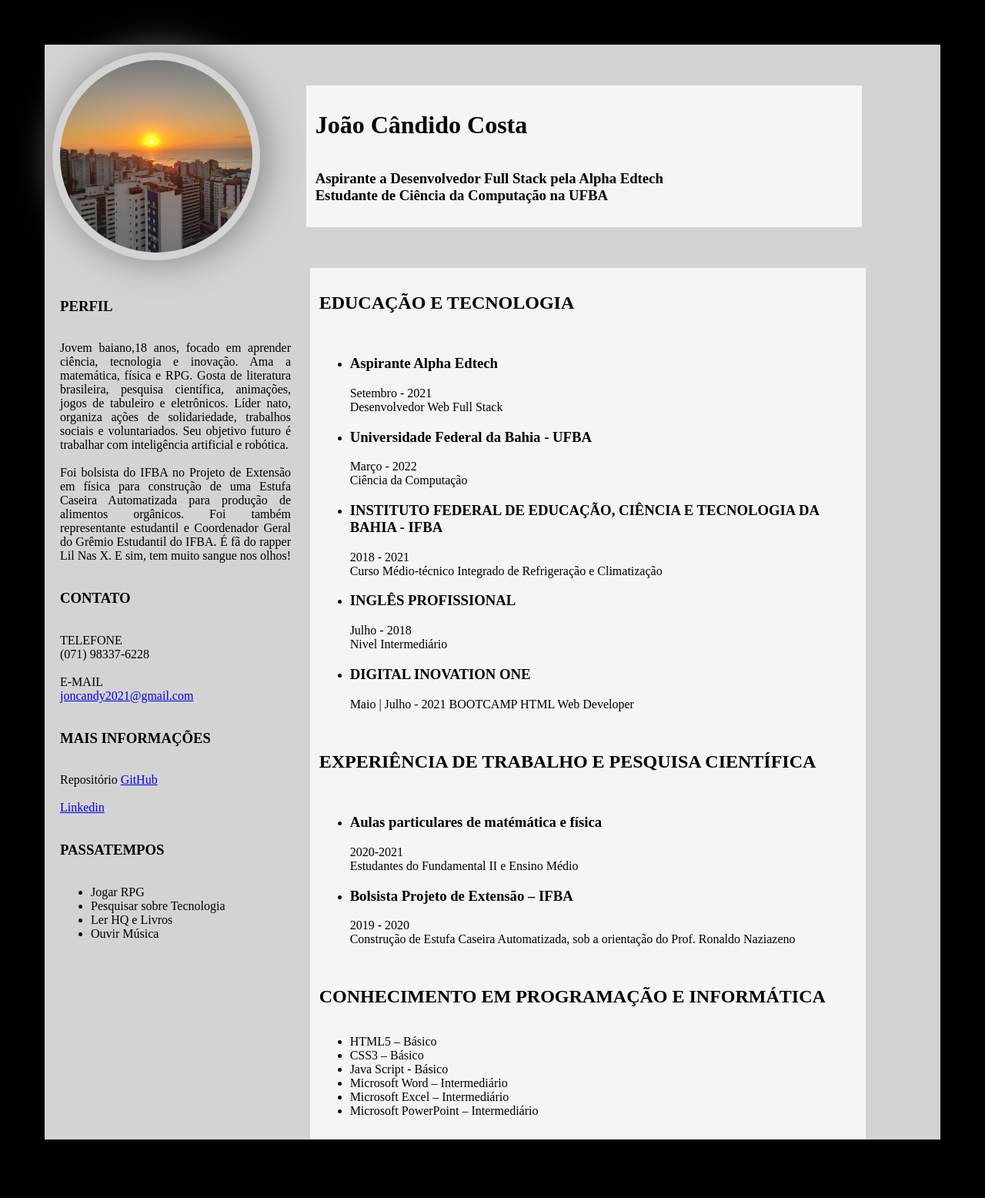
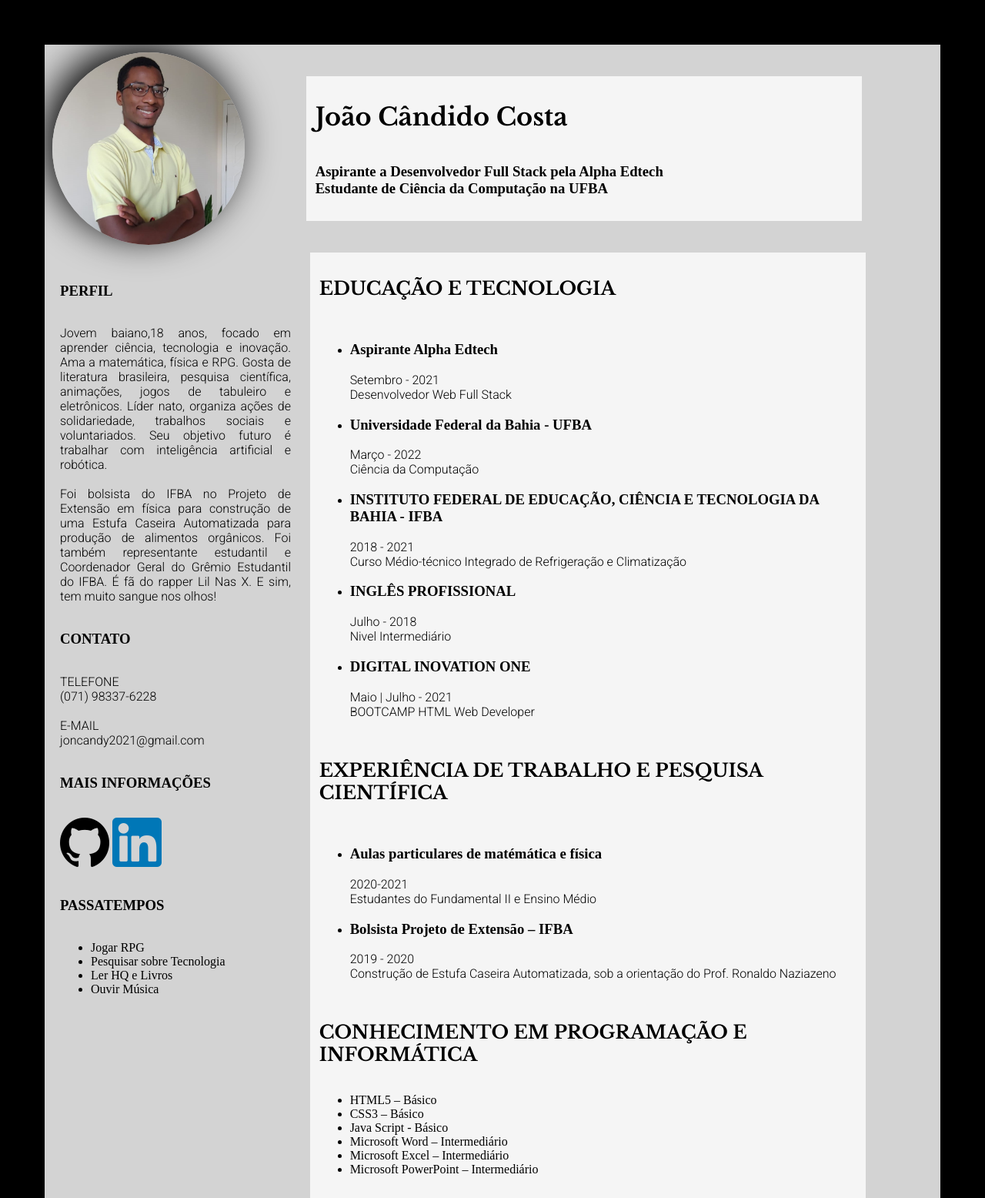
Before and after one commit to JonzCandy/Meu-Curriculo, a plain HTML site: page index.html in a window 1280 px wide. Shown: the whole page at 77% size. Drawn offline with nearby package versions, Linux system fonts and the light colour scheme.

Commit message:
Estilização Links e imagens

```diff
--- a/index.html
+++ b/index.html
@@ -10,13 +10,16 @@
 
         <!--Configurações de Estilo-->
         <link rel="stylesheet" href="style.css" />
+        <link rel="preconnect" href="https://fonts.googleapis.com" />
+        <link rel="preconnect" href="https://fonts.gstatic.com" crossorigin />
+        <link href="https://fonts.googleapis.com/css2?family=Libre+Baskerville:wght@700&family=Roboto:wght@300&display=swap" rel="stylesheet" />
 
         <!--Configurações do Open Graph-->
         <meta property="og:url" content="" />
         <meta property="og:type" content="website" />
         <meta property="og:title" content="My curriculum" />
-        <meta property="og:description" content="Cursando Ciência da Computação UFBA | Aspirante a Desenvolvedor Full Stack pela Alpha Edtech" />
-        <meta property="og:image" content="">
+        <meta property="og:description" content="Cursando Ciência da Computação UFBA | Aspirante a Desenvolvedor Full Stack pela Alpha Edtech | Venha saber mais sobre mim" />
+        <meta property="og:image" content="#" />
         <meta property="og:image:width" content="auto" />
         <meta property="og:image:height" content="430" />
         <meta property="og:image:alt" content="Minha foto do curriculo" />
@@ -24,7 +27,7 @@
 
     <body>
         <header>
-            <img class="foto" src="imgs/e2085b1f-dae2-4c19-b00c-790310c282e6.jpg" alt="minha foto principal do curriculo">
+            <img class="foto" src="imgs/minhafoto.jpg" alt="minha foto principal do curriculo" srcset="" />
             <div class="headtext">
                 <h1>João Cândido Costa</h1>
                 <h3>
@@ -46,7 +49,7 @@
                 <p>
                     TELEFONE
                     <br />
-                                (071) 98337-6228
+                    <a href="tel:+071983376228"> (071) 98337-6228</a>
                     <br />
                     <br />
                     E-MAIL
@@ -55,10 +58,8 @@
                 </p>
                 <h3>MAIS INFORMAÇÕES</h3>
                 <p>
-                                Repositório <a href="https://github.com/JonzCandy">GitHub</a>
-                                <br />
-                                <br />
-                                <a href="https://www.linkedin.com/in/jo%C3%A3o-miguel-c%C3%A2ndido-anast%C3%A1cio-costa-0b3030214">Linkedin</a>
+                    <a href="https://github.com/JonzCandy"><img src="imgs/github-logo.png" alt="icone do github" /></a>
+                    <a href="https://www.linkedin.com/in/jo%C3%A3o-miguel-c%C3%A2ndido-anast%C3%A1cio-costa-0b3030214"><img src="imgs/linkedin-logo.png" alt="icone do linkedin" /></a>
                 </p>
                 <h3>PASSATEMPOS</h3>
                 <ul>
@@ -102,7 +103,7 @@
                     <li>
                         <h3>DIGITAL INOVATION ONE</h3>
                         <p>
-                                        Maio | Julho - 2021
+                            Maio | Julho - 2021 <br />
                             BOOTCAMP HTML Web Developer
                         </p>
                     </li>
--- a/style.css
+++ b/style.css
@@ -18,7 +18,7 @@ header {
     display: flex;
     flex-direction: column;
     margin: auto;
-    margin-left: 50px;
+    margin-left: 70px;
     padding: 1%;
     width: 60%;
     background-color: whitesmoke;
@@ -28,8 +28,7 @@ header {
     width: 250px;
     height: 250px;
     border-radius: 50%;
-    box-shadow: 5px 0px 50px grey;
-    padding: 10px;
+    box-shadow: -10px -10px 50px rgb(0, 0, 0);
     margin: 10px;
 }
 
@@ -59,3 +58,34 @@ main {
     width: 60%;
     margin-left: 5px;
 }
+
+h1,h2,h4 {
+    font-family: 'Libre Baskerville', serif;
+}
+
+p,a {
+    font-family: 'Roboto', sans-serif;
+}
+
+a {
+    text-decoration: none;
+    color: black;
+}
+a:visited {
+    color: rgba(80, 74, 74, 0.603);
+}
+a:focus {
+    border: 1px solid black;
+    background: gray;
+    font-size: 20px;
+}
+a:active {
+    background: rgb(255, 255, 255);
+}
+a:hover {
+    background: rgb(255, 255, 255);
+    font-size: 20px;
+}
+a:link {
+    color: rgb(0, 0, 0);
+}
```
Also changed, not shown: imgs/github-logo.png (added), imgs/linkedin-logo.png (added), imgs/minhafoto.jpg (added). Lines whose indentation alone changed are shown as unchanged.
